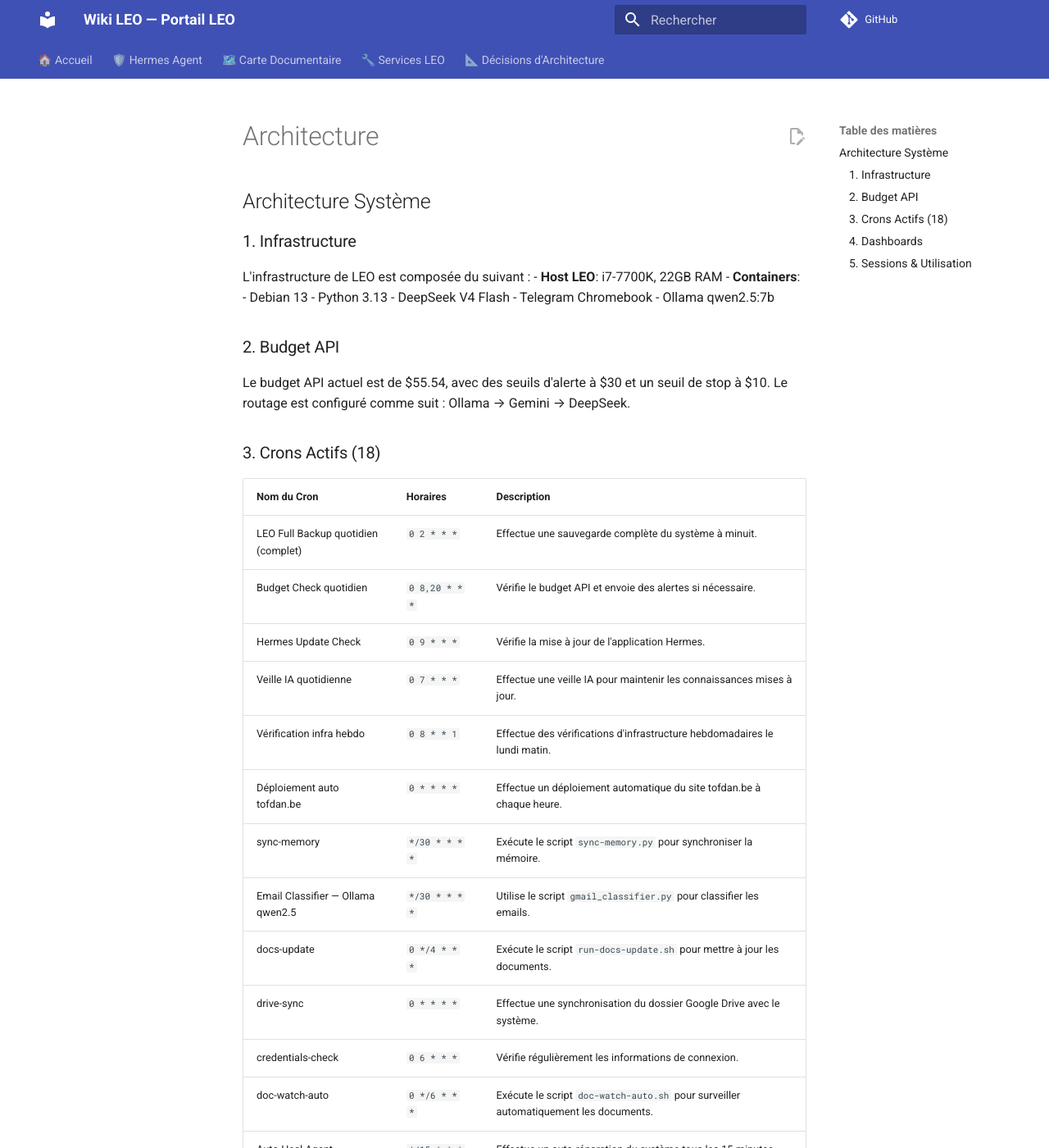
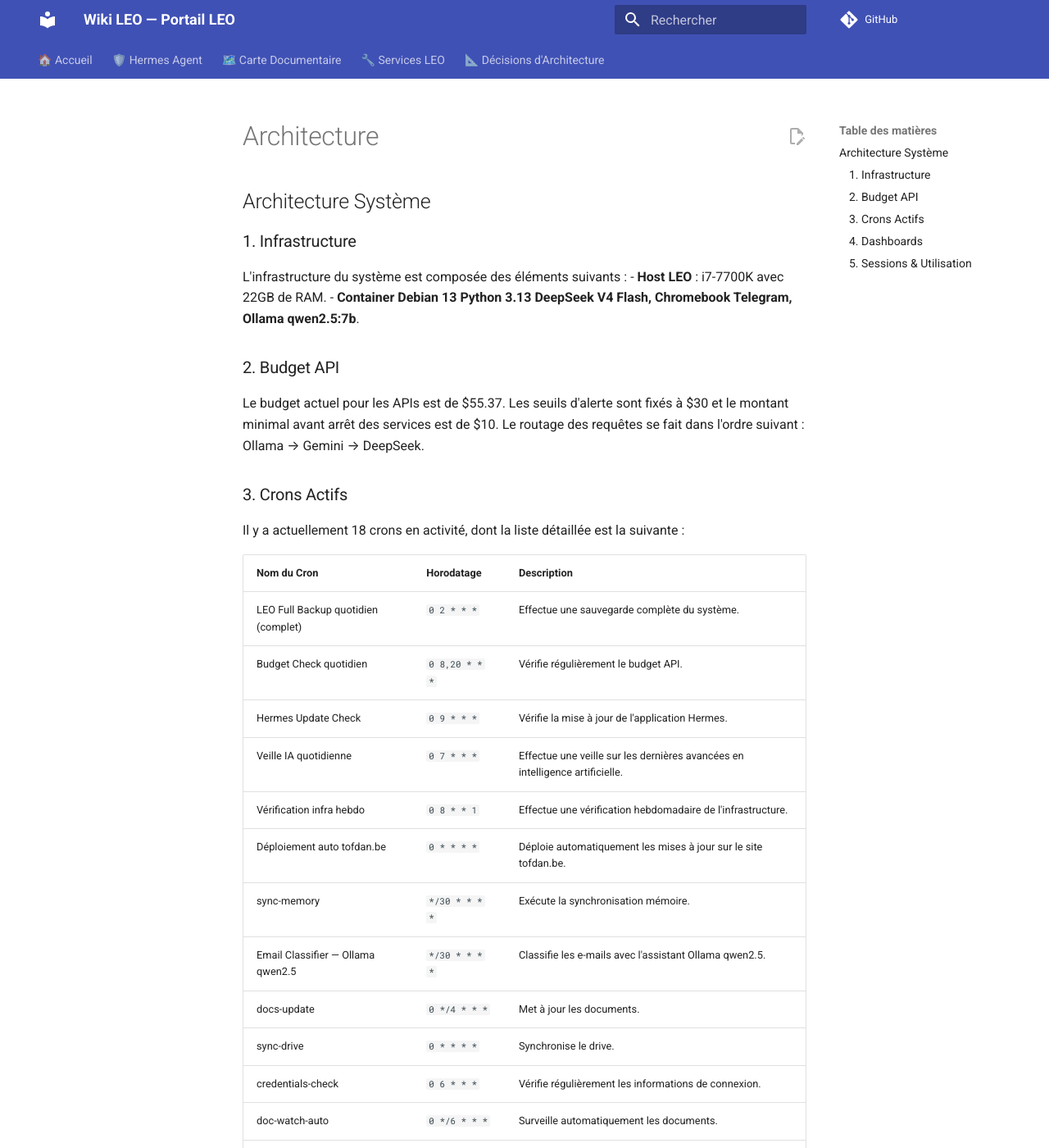
Before and after one commit to christophedanhier-hash/hermes-wiki, an MkDocs documentation site: the page built from docs/hermes/architecture.md, in a window 1280 px wide and 1400 px high. Shown: the whole window at 82% size. Built offline with MkDocs 1.6.1 and Material for MkDocs 9.7.7, drawn with Linux system fonts in a browser that asks for light colours; comment, search, counter and statistics services are not loaded; some of the changed text lies outside the part shown.

Commit message:
docs: mise à jour hebdomadaire du 01/07/2026

```diff
--- a/docs/hermes/architecture.md
+++ b/docs/hermes/architecture.md
@@ -1,49 +1,51 @@
 ## Architecture Système
 
 ### 1. Infrastructure
-L'infrastructure de LEO est composée du suivant :
-- **Host LEO**: i7-7700K, 22GB RAM
-- **Containers**:
-  - Debian 13
-  - Python 3.13
-  - DeepSeek V4 Flash
-  - Telegram Chromebook
-  - Ollama qwen2.5:7b
+L'infrastructure du système est composée des éléments suivants :
+- **Host LEO** : i7-7700K avec 22GB de RAM.
+- **Container Debian 13 Python 3.13 DeepSeek V4 Flash, Chromebook Telegram, Ollama qwen2.5:7b**.
 
 ### 2. Budget API
-Le budget API actuel est de $55.54, avec des seuils d'alerte à $30 et un seuil de stop à $10. Le routage est configuré comme suit : Ollama → Gemini → DeepSeek.
+Le budget actuel pour les APIs est de $55.37. Les seuils d'alerte sont fixés à $30 et le montant minimal avant arrêt des services est de $10. Le routage des requêtes se fait dans l'ordre suivant : Ollama → Gemini → DeepSeek.
 
-### 3. Crons Actifs (18)
-| **Nom du Cron** | **Horaires** | **Description** |
+### 3. Crons Actifs
+Il y a actuellement 18 crons en activité, dont la liste détaillée est la suivante :
+
+| **Nom du Cron** | **Horodatage** | **Description** |
 | --- | --- | --- |
-| LEO Full Backup quotidien (complet) | `0 2 * * *` | Effectue une sauvegarde complète du système à minuit. |
-| Budget Check quotidien | `0 8,20 * * *` | Vérifie le budget API et envoie des alertes si nécessaire. |
+| LEO Full Backup quotidien (complet) | `0 2 * * *` | Effectue une sauvegarde complète du système. |
+| Budget Check quotidien | `0 8,20 * * *` | Vérifie régulièrement le budget API. |
 | Hermes Update Check | `0 9 * * *` | Vérifie la mise à jour de l'application Hermes. |
-| Veille IA quotidienne | `0 7 * * *` | Effectue une veille IA pour maintenir les connaissances mises à jour. |
-| Vérification infra hebdo | `0 8 * * 1` | Effectue des vérifications d'infrastructure hebdomadaires le lundi matin. |
-| Déploiement auto tofdan.be | `0 * * * *` | Effectue un déploiement automatique du site tofdan.be à chaque heure. |
-| sync-memory | `*/30 * * * *` | Exécute le script `sync-memory.py` pour synchroniser la mémoire. |
-| Email Classifier — Ollama qwen2.5 | `*/30 * * * *` | Utilise le script `gmail_classifier.py` pour classifier les emails. |
-| docs-update | `0 */4 * * *` | Exécute le script `run-docs-update.sh` pour mettre à jour les documents. |
-| drive-sync | `0 * * * *` | Effectue une synchronisation du dossier Google Drive avec le système. |
+| Veille IA quotidienne | `0 7 * * *` | Effectue une veille sur les dernières avancées en intelligence artificielle. |
+| Vérification infra hebdo | `0 8 * * 1` | Effectue une vérification hebdomadaire de l'infrastructure. |
+| Déploiement auto tofdan.be | `0 * * * *` | Déploie automatiquement les mises à jour sur le site tofdan.be. |
+| sync-memory | `*/30 * * * *` | Exécute la synchronisation mémoire. |
+| Email Classifier — Ollama qwen2.5 | `*/30 * * * *` | Classifie les e-mails avec l'assistant Ollama qwen2.5. |
+| docs-update | `0 */4 * * *` | Met à jour les documents. |
+| sync-drive | `0 * * * *` | Synchronise le drive. |
 | credentials-check | `0 6 * * *` | Vérifie régulièrement les informations de connexion. |
-| doc-watch-auto | `0 */6 * * *` | Exécute le script `doc-watch-auto.sh` pour surveiller automatiquement les documents. |
-| Auto-Heal Agent | `*/15 * * * *` | Effectue un auto-réparation du système tous les 15 minutes. |
-| sync-skills-to-copilot | `*/30 * * * *` | Exécute le script `sync_skills_to_copilot.sh` pour synchroniser les compétences vers Copilot. |
-| Archive Watch — leo-tracker | `0 */6 * * *` | Exécute le script `agent-pro-archive.sh` pour surveiller l'archive. |
-| Data Freshness Watchdog | `*/5 * * * *` | Vérifie la fraîcheur des données toutes les 5 minutes. |
-| Unified Collector v2 | `*/15 * * * *` | Collecte et centralise les données de manière unifiée.
+| doc-watch-auto | `0 */6 * * *` | Surveille automatiquement les documents. |
+| Auto-Heal Agent | `*/15 * * * *` | Effectue un auto-réparation des agents. |
+| sync-skills-to-copilot | `*/30 * * * *` | Synchronise les compétences vers Copilot. |
+| Archive Watch — leo-tracker | `0 */6 * * *` | Surveille l'archive de la traque. |
+| Data Freshness Watchdog | `*/5 * * * *` | Vérifie la fraîcheur des données. |
+| Unified Collector v2 | `*/15 * * * *` | Collecte les données unifiées.
 
 ### 4. Dashboards
-Les dashboards couvrent plusieurs aspects :
-- **crons**: Moniteur des tâches planifiées.
-- **github**: Suivi des activités sur GitHub.
-- **machines**: Surveillance des machines et performances.
-- **wiki**: Documentation et informations de la documentation.
+Les dashboards suivants sont disponibles pour surveiller l'activité du système :
+- **crons** : Monitore le statut et la fréquence des crons.
+- **github** : Suivi des activités sur GitHub.
+- **machines** : Surveillance de l'état des machines.
+- **wiki** : Documentation et informations générales.
 
 ### 5. Sessions & Utilisation
-- **Total sessions**: 116
-- **Total messages**: 5413
-- **Sessions Telegram**: 5
+Le système a enregistré les statistiques suivantes :
+- **Total sessions** : 153
+- **Total messages** : 6908
+- **Telegram sessions** : 6
 
-La base de données a une taille totale de 39,8 MB.
+La taille de la base de données est actuellement de 47.4 MB.
+
+---
+
+Ce tableau offre une vue d'ensemble de l'architecture système, des ressources en cours d'utilisation et des mécanismes de maintenance automatisés.
```
Also changed, not shown: docs/hermes/changelog.md (+9 -7 lines).
